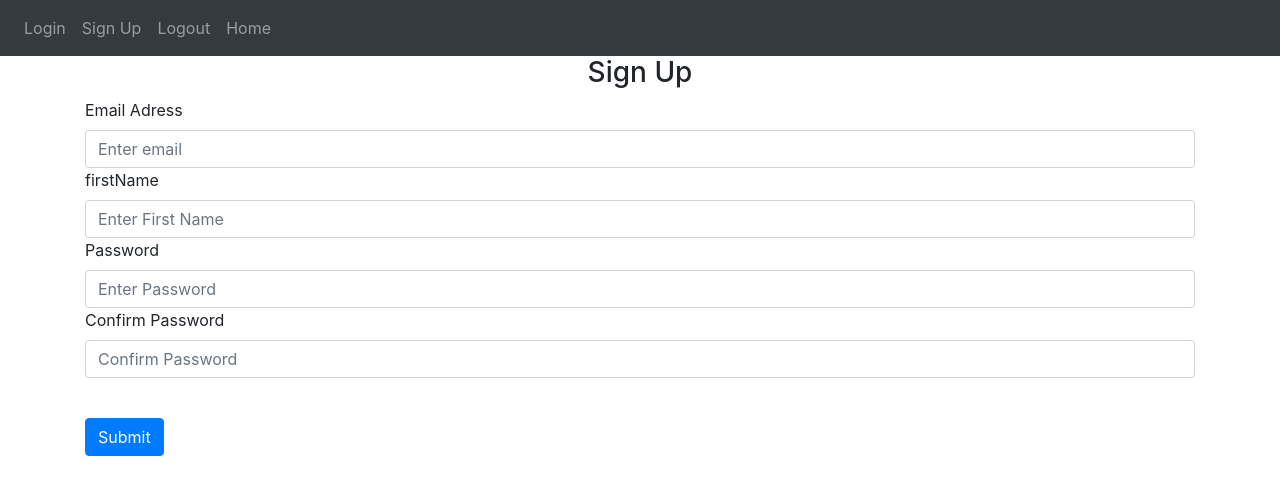
After one commit to JaysonKidoCode/Flask-Project, a Flask app: template Jayson's Website/website/templates/sign_up.html in a window 1280 px wide. The commit adds this page. Shown: the top 495 px of the page. Run offline with Flask 2, Linux system fonts and the light colour scheme; the template is opened without the code that fills it, so the values that code supplies are empty; some libraries are stand-ins or nearby versions.

Commit message:
Add files via upload

```diff
--- a/Jayson's Website/website/templates/base.html
+++ b/Jayson's Website/website/templates/base.html
@@ -31,10 +31,28 @@
                 </div>
             </div>
         </nav>
-        <div class="container">
-            {% block content %}
 
-            {% endblock %}
+        {% with messages = get_flashed_messages(with_categories=true) %} {% if
+          messages %} {% for category, message in messages %} {% if category ==
+          'error' %}
+          <div class="alert alert-danger alter-dismissable fade show" role="alert">
+            {{message}}
+            <button type="button" class="close" data-dismiss="alert">
+              <span aria-hidden="true">&times;</span>
+            </button>
+          </div>
+          {% else %}
+          <div class="alert alert-success alter-dismissable fade show" role="alert">
+            {{message}}
+            <button type="button" class="close" data-dismiss="alert">
+              <span aria-hidden="true">&times;</span>
+            </button>
+          </div>
+          {% endif %}
+          {% endfor %}
+        {% endif %}
+        {% endwith %}
+        <div class="container">{% block content %} {% endblock %}
         </div>
         <script
         src="https://code.jquery.com/jquery-3.2.1.slim.min.js"
--- a/Jayson's Website/website/templates/home.html
+++ b/Jayson's Website/website/templates/home.html
@@ -1,5 +1,5 @@
-{% extends "base.html" %} {% block title %}Changed{% endblock %}
+{% extends "base.html" %} {% block title %}Home{% endblock %}
 
-{% block %}
+{% block content %}
 <h1>This is the home page</h1>
 {% endblock %}
--- /dev/null
+++ b/Jayson's Website/website/templates/sign_up.html
@@ -0,0 +1,41 @@
+{% extends "base.html" %} {% block title %}Sign Up{% endblock %}
+
+{% block content %}
+<form method="POST">
+    <h3 align="center">Sign Up</h3>
+    <div class="form-group">
+        <label for="email">Email Adress</label>
+        <input type="email"
+        class="form-control"
+        id="email"
+        name="email"
+        placeholder="Enter email"/>
+
+        <label for="firstName">firstName</label>
+        <input type="etxt"
+        class="form-control"
+        id="firstName"
+        name="firstName"
+        placeholder="Enter First Name"/>
+
+        <label for="password1">Password</label>
+        <input type="password"
+        class="form-control"
+        id="password1"
+        name="password1"
+        placeholder="Enter Password"/>
+
+        <label for="password2">Confirm Password</label>
+        <input type="password"
+        class="form-control"
+        id="password2"
+        name="password2"
+        placeholder="Confirm Password"/>
+        </div>
+        <br/>
+        <button type="submit" class="btn btn-primary">
+            Submit
+        </button>
+
+</form>
+{% endblock %}
```
Also changed, not shown: Jayson's Website/website/auth.py (+23 -5 lines), Jayson's Website/website/templates/login.html (added, +27 -0 lines).
